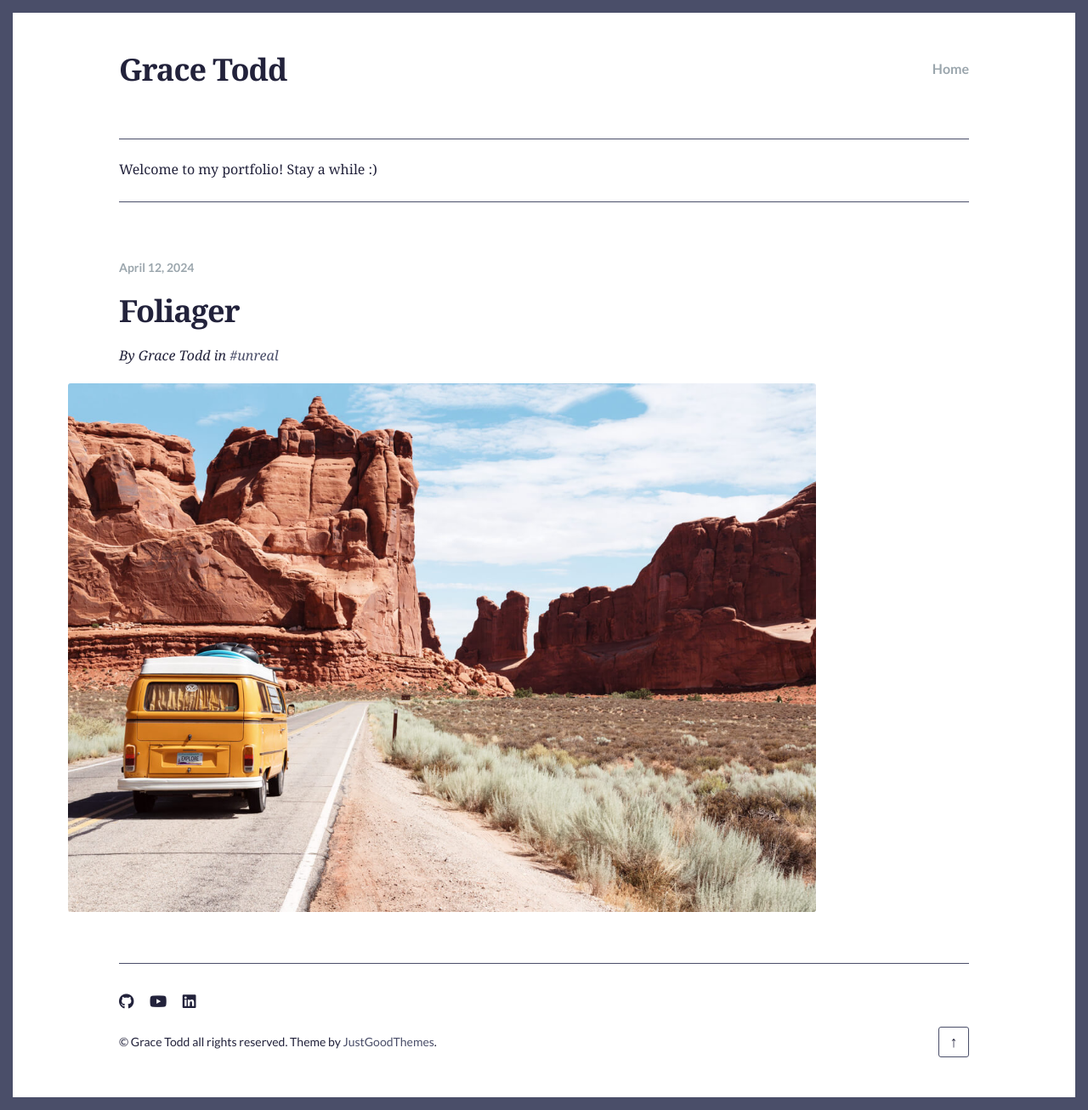
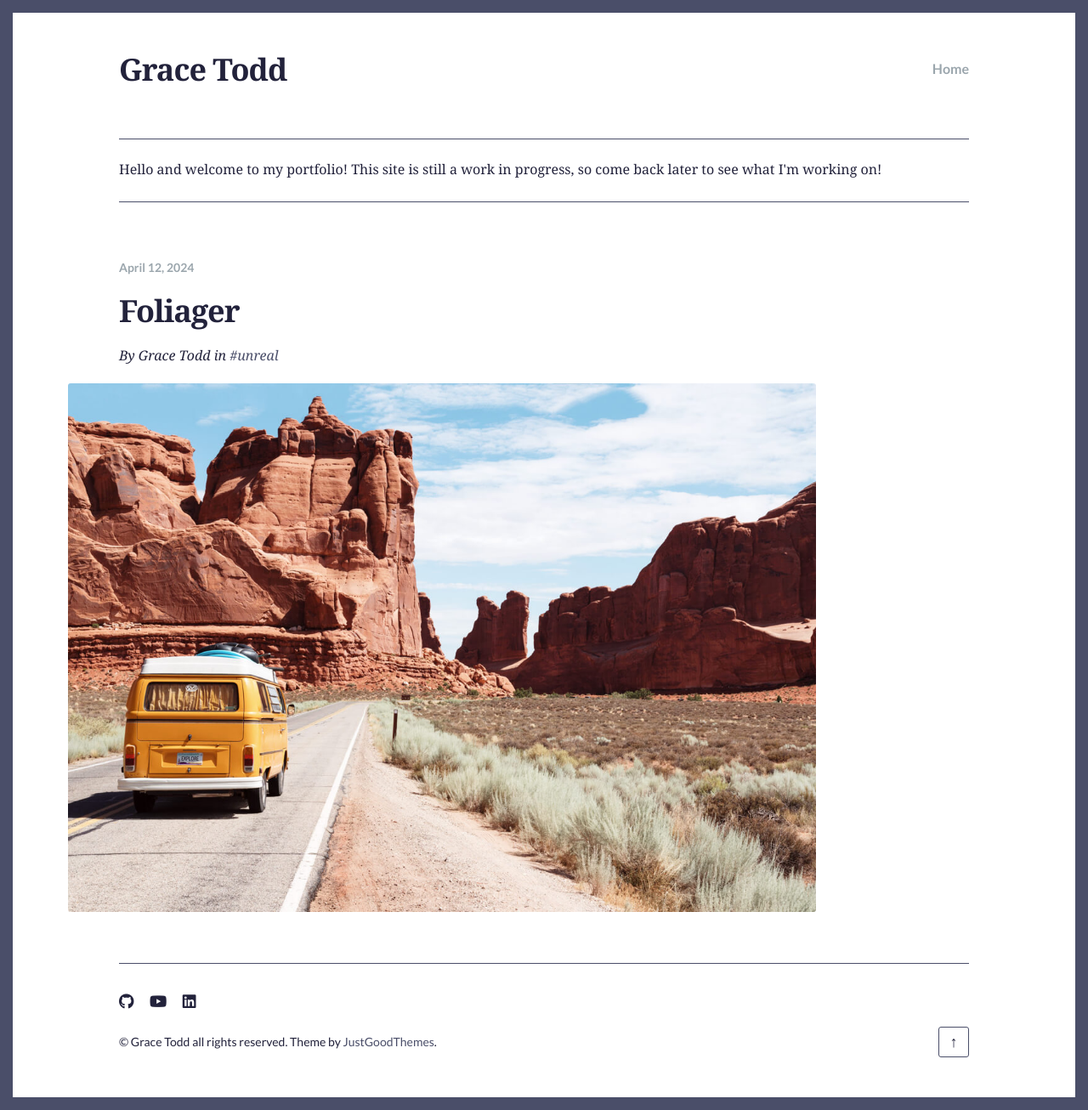
Before and after one commit to toddgr/toddgr.github.io, a Jekyll site: the page built from index.html, in a window 1280 px wide. Shown: the whole page at 85% size. Built offline with Jekyll 4.4.1, drawn with Linux system fonts in a browser that asks for light colours; some web fonts are replaced; the list of posts is cut into pages by our own code.

Commit message:
change site description to say WIP

```diff
--- a/_config.yml
+++ b/_config.yml
@@ -12,7 +12,7 @@ lang: en-US
 title: "Grace Todd"
 
 # A description of your site for meta tag, search engine results.
-description: "Welcome to my portfolio! Stay a while :)"
+description: "Hello and welcome to my portfolio!\n This site is still a work in progress, so come back later to see what I'm working on!"
 
 # The subpath of your site, e.g. /blog, for generating urls.
 baseurl: ""
```
